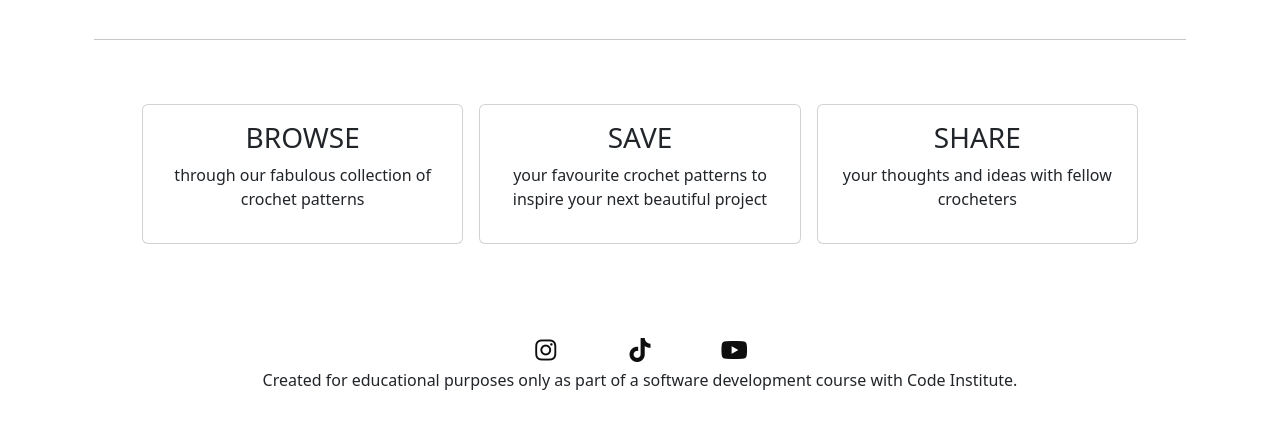
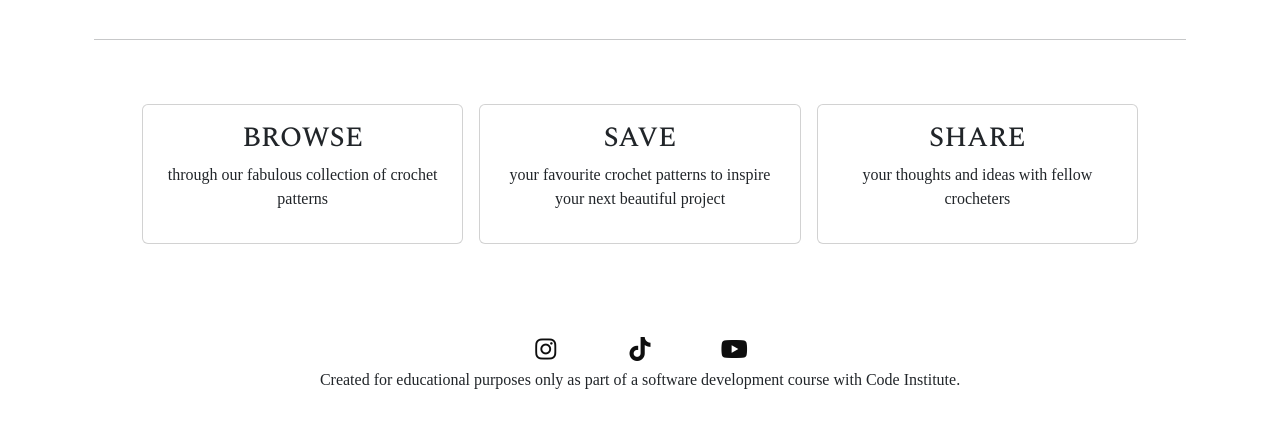
Before and after one commit to akirby23/the-crochet-corner, a Django app: page / in a window 1280 px wide. Shown: the part 426-850 px from the top of the page. Run offline with Django 3.2, Linux system fonts and the light colour scheme; some libraries are stand-ins or nearby versions.

Commit message:
Import and apply Google fonts

```diff
--- a/static/css/style.css
+++ b/static/css/style.css
@@ -1,3 +1,21 @@
+/* Import Google Fonts */
+@import url('https://fonts.googleapis.com/css2?family=Noto+Serif+JP&family=Spectral:ital,wght@0,200;0,300;0,400;0,500;0,600;0,700;0,800;1,200;1,300;1,400;1,500;1,600;1,700;1,800&display=swap');
+
+/* Fonts */
+
+h1,
+h2,
+h3,
+h5 {
+    font-family: 'Spectral', serif;
+}
+
+/* Global styling */
+
+body {
+    font-family: 'Noto Serif JP', serif;
+}
+
 /* Home page */
 
 #hero-image {
```
